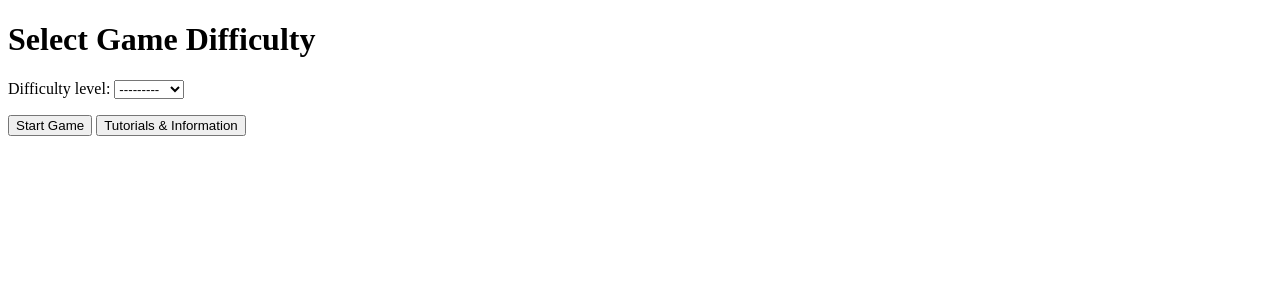
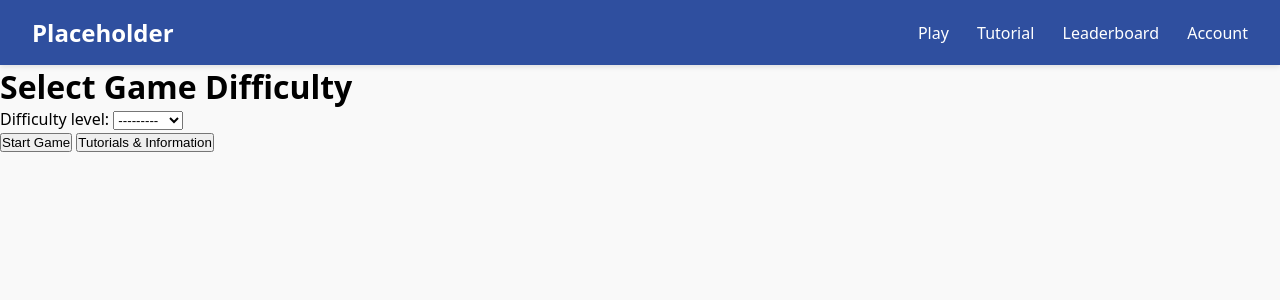
Before and after one commit to nilese1/Email-Spam-Detection-Game, a Django app: page /game/create/ in a window 1280 px wide. Shown: the top 300 px of the page. Run offline with Django 5.2, Linux system fonts and the light colour scheme; a user stored in the database is signed in.

Commit message:
Added Universal Header with navigation links

```diff
--- a/authentication/templates/authentication/login.html
+++ b/authentication/templates/authentication/login.html
@@ -1,4 +1,3 @@
-<p> This is the login page </p>
 {% extends 'base.html' %}
 
 {% block content %}
--- a/authentication/templates/authentication/registration.html
+++ b/authentication/templates/authentication/registration.html
@@ -1,4 +1,3 @@
-<p>This is the user registration page.</p>
 {% extends 'base.html' %}
 
 {% block content %}
--- a/esdg/settings.py
+++ b/esdg/settings.py
@@ -119,6 +119,7 @@ USE_TZ = True
 # https://docs.djangoproject.com/en/5.2/howto/static-files/
 
 STATIC_URL = "static/"
+STATICFILES_DIRS = [BASE_DIR / "static"]
 
 # Default primary key field type
 # https://docs.djangoproject.com/en/5.2/ref/settings/#default-auto-field
--- a/game/templates/game/start_game.html
+++ b/game/templates/game/start_game.html
@@ -1,9 +1,5 @@
-<!DOCTYPE html>
-<html>
-<head>
-    <title>Start Game</title>
-</head>
-<body>
+{% extends 'base.html' %}
+{% block content %}
     <h1>Select Game Difficulty</h1>
     <form method="post">
         {% csrf_token %}
@@ -11,5 +7,4 @@
         <button type="submit">Start Game</button>
         <button onclick="location.href='/tutorial/topics'">Tutorials & Information</button>
     </form>
-</body>
-</html>
+{% endblock %}
--- /dev/null
+++ b/static/css/global.css
@@ -0,0 +1,36 @@
+* {
+  box-sizing: border-box;
+  margin: 0;
+  padding: 0;
+}
+
+body {
+  font-family: system-ui, sans-serif;
+  background-color: #f9f9f9;
+}
+
+.title-bar {
+  display: flex;
+  justify-content: space-between;
+  align-items: center;
+  padding: 1rem 2rem;
+  background-color: #2f4f9f;
+  color: #ffffff;
+  box-shadow: 0 2px 5px rgba(0, 0, 0, 0.1);
+}
+
+.logo {
+  font-size: 1.5rem;
+  font-weight: bold;
+}
+
+.nav-links a {
+  color: #ffffff;
+  text-decoration: none;
+  margin-left: 1.5rem;
+  font-size: 1rem;
+}
+
+.nav-links a:hover {
+  color: #ffcc00;
+}
--- a/templates/base.html
+++ b/templates/base.html
@@ -1,20 +1,27 @@
 <!--Base file in which all html code will be extended so we don't have to rewrite repeatable stuff like this-->
-
 <!DOCTYPE html>
 {% csrf_token %}
+{% load static %}
 <html lang="en">
     <head>
         <meta charset="UTF-8">
         <meta name="viewport" content="width=device-width, initial-scale=1">
-		<title></title>
-		<link href="css/style.css" rel="stylesheet">
+        <title>Email Spam Detection Game</title>
+        <link href="{% static 'css/global.css' %}" rel="stylesheet">
     </head>
     <body>
+        <header class="title-bar">
+            <div class="logo">Placeholder</div>
+            <nav class="nav-links">
+                <a href="{% url 'game:create_game' %}">Play</a>
+                <a href="{% url 'tutorial:tutorial_list' %}">Tutorial</a>
+                <a href="{% url 'leaderboard:leaderboard_view' %}">Leaderboard</a>
+                <a href="{% url 'authentication:login' %}">Account</a>
+            </nav>
+        </header>
         <!--extended templates go here-->
         <main>
-			{% block content %}
-
-			{% endblock %}
+            {% block content %}{% endblock %}
         </main>
     </body>
 </html>
--- a/tutorial/templates/tutorial/topics.html
+++ b/tutorial/templates/tutorial/topics.html
@@ -1,4 +1,3 @@
-<p>This is the page for a list of tutorial topics</p>
 {% extends 'base.html' %}
 
 {% block content %}
```
Also changed, not shown: db.sqlite3. Lines whose indentation alone changed are shown as unchanged.
